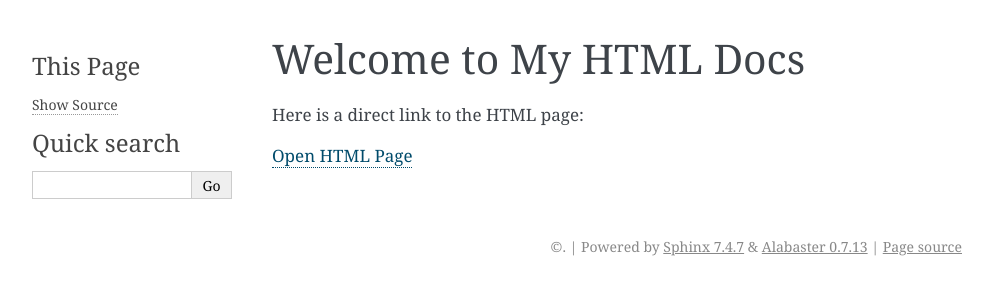
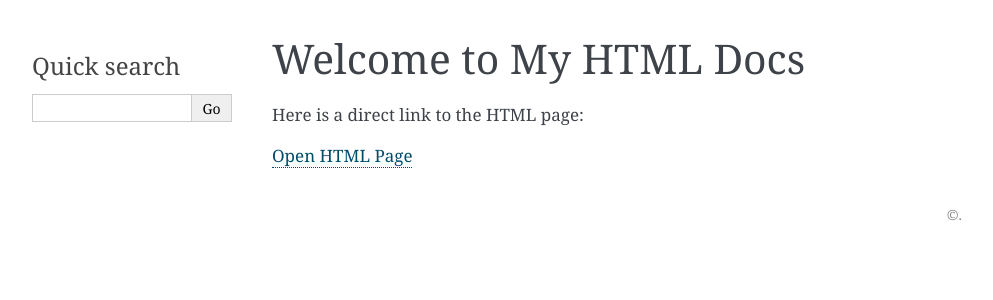
Before and after one commit to uhc-card/uhc, a Sphinx documentation site: the page built from docs/index.rst, in a window 1280 px wide. Shown: the top 300 px of the page, without its empty margins (148-1141 px from the left). Built offline with Sphinx 7.4.7, drawn with Linux system fonts in a browser that asks for light colours.

Commit message:
Update conf.py

```diff
--- a/docs/conf.py
+++ b/docs/conf.py
@@ -1,4 +1,28 @@
-project = 'HTML Only Docs'
+# -- Basic project info --
+project = 'UHC Card'
+author = 'My5.tv/activate'
+release = '1.0.0'
+
+# -- Extensions (none needed) --
 extensions = []
+
+# -- Paths --
+templates_path = []  # No need if you're not using Sphinx templates
+exclude_patterns = ['_build', 'Thumbs.db', '.DS_Store']
+
+# -- HTML output --
+html_theme = 'alabaster'  # Minimal theme, required but won't affect your HTML files
+
+# Static files like CSS
 html_static_path = ['_static']
-exclude_patterns = []
+
+# Hide "View page source"
+html_show_sourcelink = False
+
+# Disable Sphinx branding
+html_theme_options = {
+    'show_powered_by': False,
+}
+
+# Favicon (optional)
+html_favicon = 'favicon.ico'  # Only if placed in docs/
```
